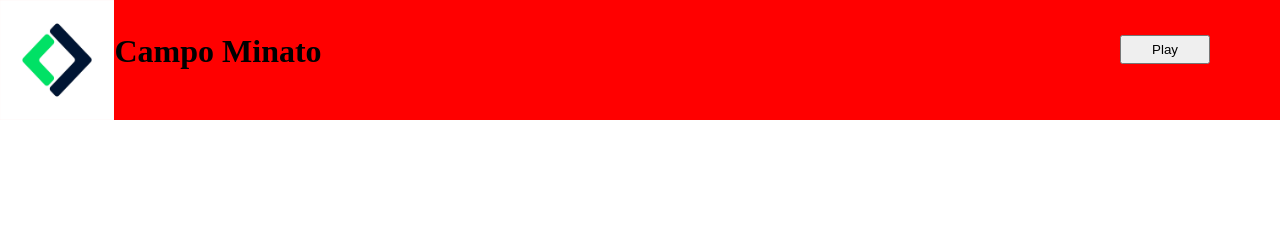
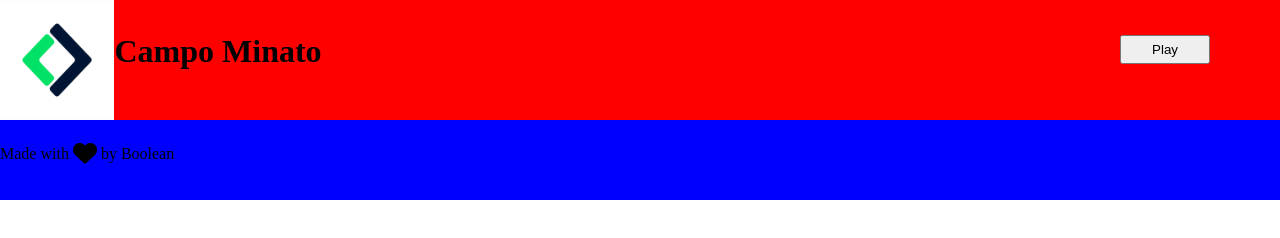
Before and after one commit to gianlucanied/js-campominato-grid, a plain HTML site: page index.html in a window 1280 px wide. Drawn offline with Linux system fonts and the light colour scheme.

Commit message:
Add: section footer

```diff
--- a/index.html
+++ b/index.html
@@ -20,6 +20,14 @@
       </div>
       <div id="button-section"><button>Play</button></div>
     </header>
+
+    <footer>
+      <p>
+        Made with
+        <i class="fa-solid fa-heart fa-xl" style="color: #000000"></i> by
+        Boolean
+      </p>
+    </footer>
     <!--Collegamento foglio JS-->
     <script src="script.js"></script>
   </body>
--- a/style.css
+++ b/style.css
@@ -3,6 +3,8 @@
     margin: 0;
     padding: 0;
 }
+
+/* Sezione header */
 header {
     width: 100%;
     height: 15vh;
@@ -30,3 +32,15 @@ button {
     margin-top: 35px;
     margin-right: 70px;
 }
+
+
+
+
+/* Sezione Footer */
+
+footer {
+    height: 10vh;
+    width: 100%;
+    padding-top: 25px;
+    background-color: blue;
+}
```
